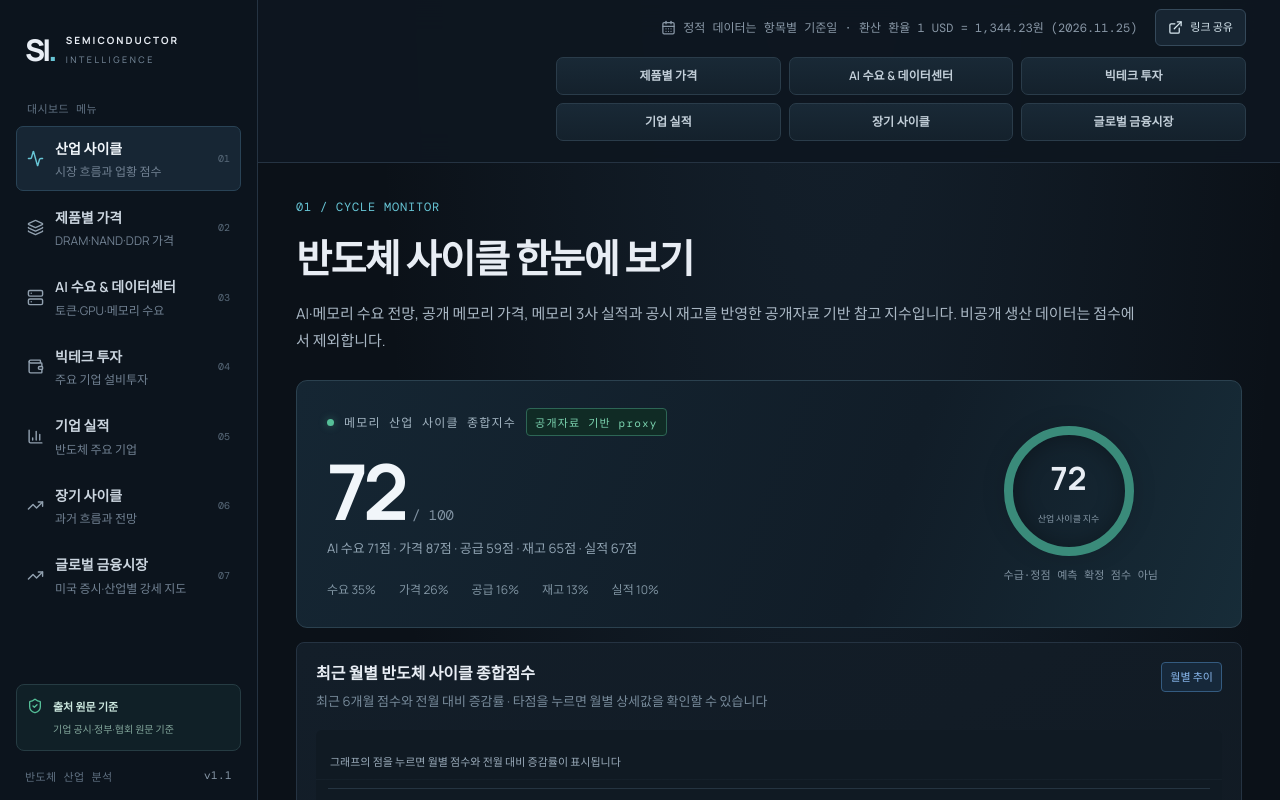
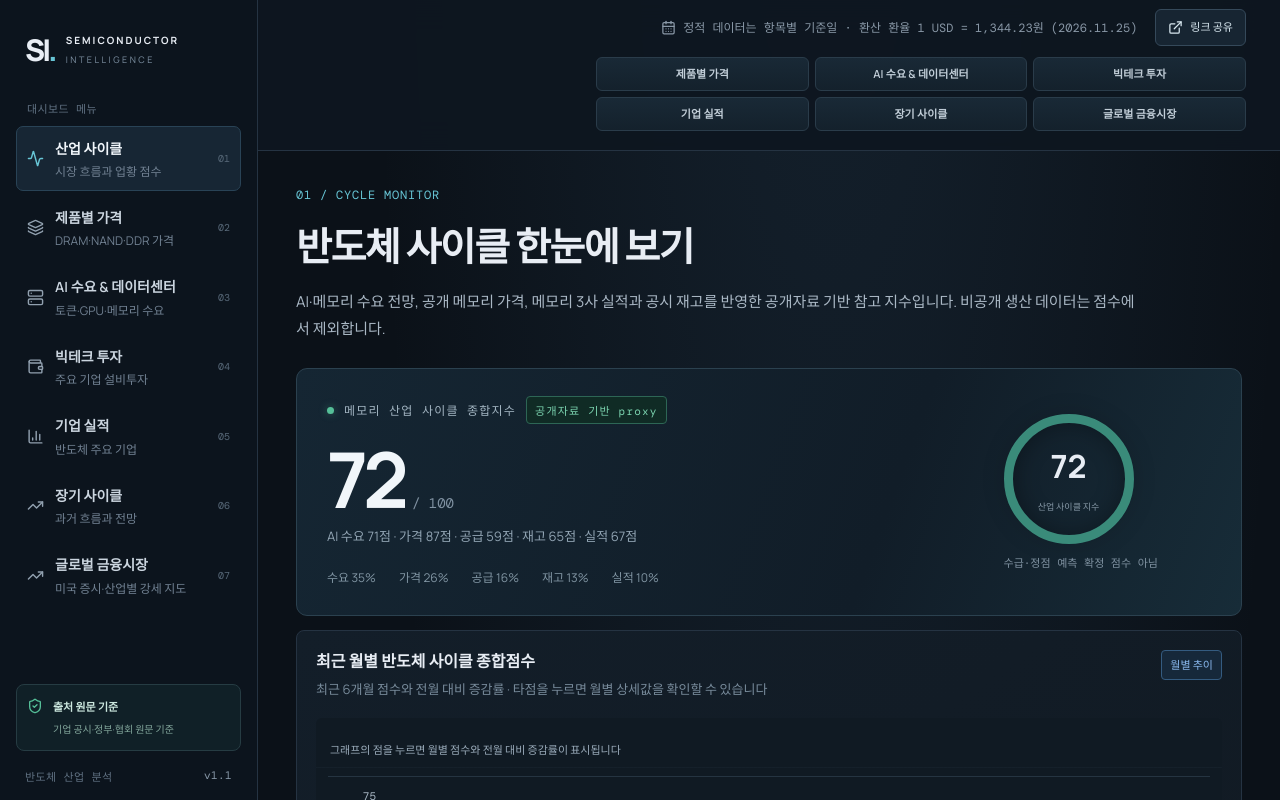
Before and after one commit to chs03220322-creator/semiconductor-intelligence, a React (Vite) app: page / in a window 1280 px wide. Shown: the top 800 px of the page. Built offline with nearby package versions, Linux system fonts and the light colour scheme.

Commit message:
Slightly reduce sheet navigation button sizing

```diff
--- a/src/index.css
+++ b/src/index.css
@@ -265,10 +265,10 @@ p strong{color:var(--em-key);font-weight:750}
 
 .score-control-grid.compact{grid-template-columns:repeat(3,minmax(0,1fr))}.score-control-grid.compact>section{padding:10px 12px}.score-control-grid.compact .score-weight-control{margin:4px 0 8px}.score-control-note.bottom{margin-top:10px;padding-top:8px;border-top:1px solid #354d5d}@media(max-width:760px){.score-control-grid.compact{grid-template-columns:1fr}}
 
-/* Refined two-row sheet navigation */
-.top-sheet-nav{display:grid;grid-template-columns:repeat(3,minmax(0,1fr));gap:8px;max-width:690px;padding:2px 0 12px;margin-left:auto}
-.top-sheet-link{display:flex;align-items:center;justify-content:center;min-width:0;min-height:38px;padding:8px 12px;border:1px solid #2a3c4a;border-radius:7px;background:linear-gradient(180deg,#192936 0%,#14212c 100%);color:#c2ced8;text-align:center;font-size:12px;font-weight:600;letter-spacing:.05px;line-height:1.3;white-space:nowrap;overflow:hidden;text-overflow:ellipsis;transition:background .16s ease,border-color .16s ease,color .16s ease,transform .16s ease}
+/* Refined compact two-row sheet navigation */
+.top-sheet-nav{display:grid;grid-template-columns:repeat(3,minmax(0,1fr));gap:6px;max-width:650px;padding:2px 0 10px;margin-left:auto}
+.top-sheet-link{display:flex;align-items:center;justify-content:center;min-width:0;min-height:34px;padding:6px 9px;border:1px solid #2a3c4a;border-radius:6px;background:linear-gradient(180deg,#192936 0%,#14212c 100%);color:#c2ced8;text-align:center;font-size:11px;font-weight:600;letter-spacing:.05px;line-height:1.3;white-space:nowrap;overflow:hidden;text-overflow:ellipsis;transition:background .16s ease,border-color .16s ease,color .16s ease,transform .16s ease}
 .top-sheet-link:hover{background:#203746;border-color:#4d7182;color:#f0f6fa;transform:translateY(-1px)}
 .top-sheet-link:focus-visible{outline:2px solid #78b9c5;outline-offset:2px}
-@media(max-width:760px){.top-sheet-nav{width:100%;max-width:none;grid-template-columns:repeat(3,minmax(0,1fr));gap:6px;padding:2px 0 10px;margin:0}.top-sheet-link{min-height:36px;padding:7px 4px;font-size:11px;border-radius:6px}}
-@media(max-width:380px){.top-sheet-nav{gap:5px}.top-sheet-link{font-size:10px;padding-inline:2px}}
+@media(max-width:760px){.top-sheet-nav{width:100%;max-width:none;grid-template-columns:repeat(3,minmax(0,1fr));gap:5px;padding:2px 0 8px;margin:0}.top-sheet-link{min-height:32px;padding:5px 3px;font-size:10px;border-radius:5px}}
+@media(max-width:380px){.top-sheet-nav{gap:4px}.top-sheet-link{font-size:9px;padding-inline:2px}}
```
